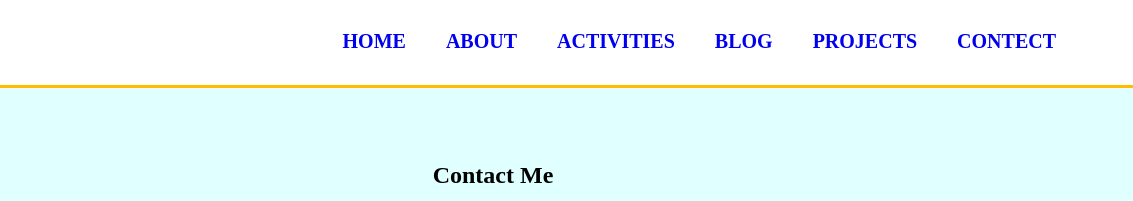
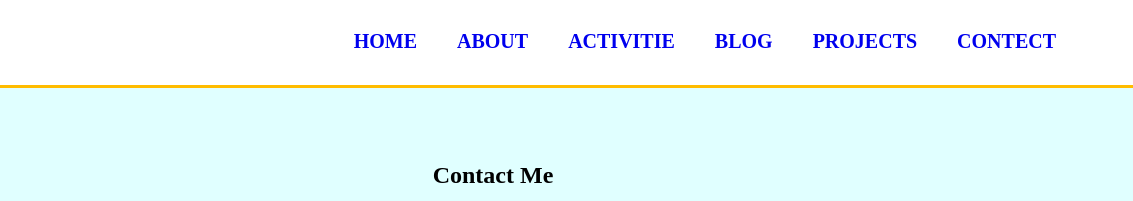
Before and after one commit to Aayushi1225/INTERNSHIP, a plain HTML site: page contect.html in a window 1280 px wide. Shown: the top 201 px of the page, 147-1280 px from the left. Drawn offline with Linux system fonts and the light colour scheme.

Commit message:
Update contect.html

```diff
--- a/contect.html
+++ b/contect.html
@@ -18,7 +18,7 @@
                 <ul>
                     <li><a href="index.html">HOME</a></li>
                         <li><a href="about.html">ABOUT</a></li>
-                        <li><a href="activities.html">ACTIVITIES</a></li>
+                        <li><a href="activitie.html">ACTIVITIE</a></li>
                         <li><a href="blog.html">BLOG</a></li>
                         <li><a href="projects.html">PROJECTS</a></li>
                         <li><a href="contect.html">CONTECT</a></li>
```
